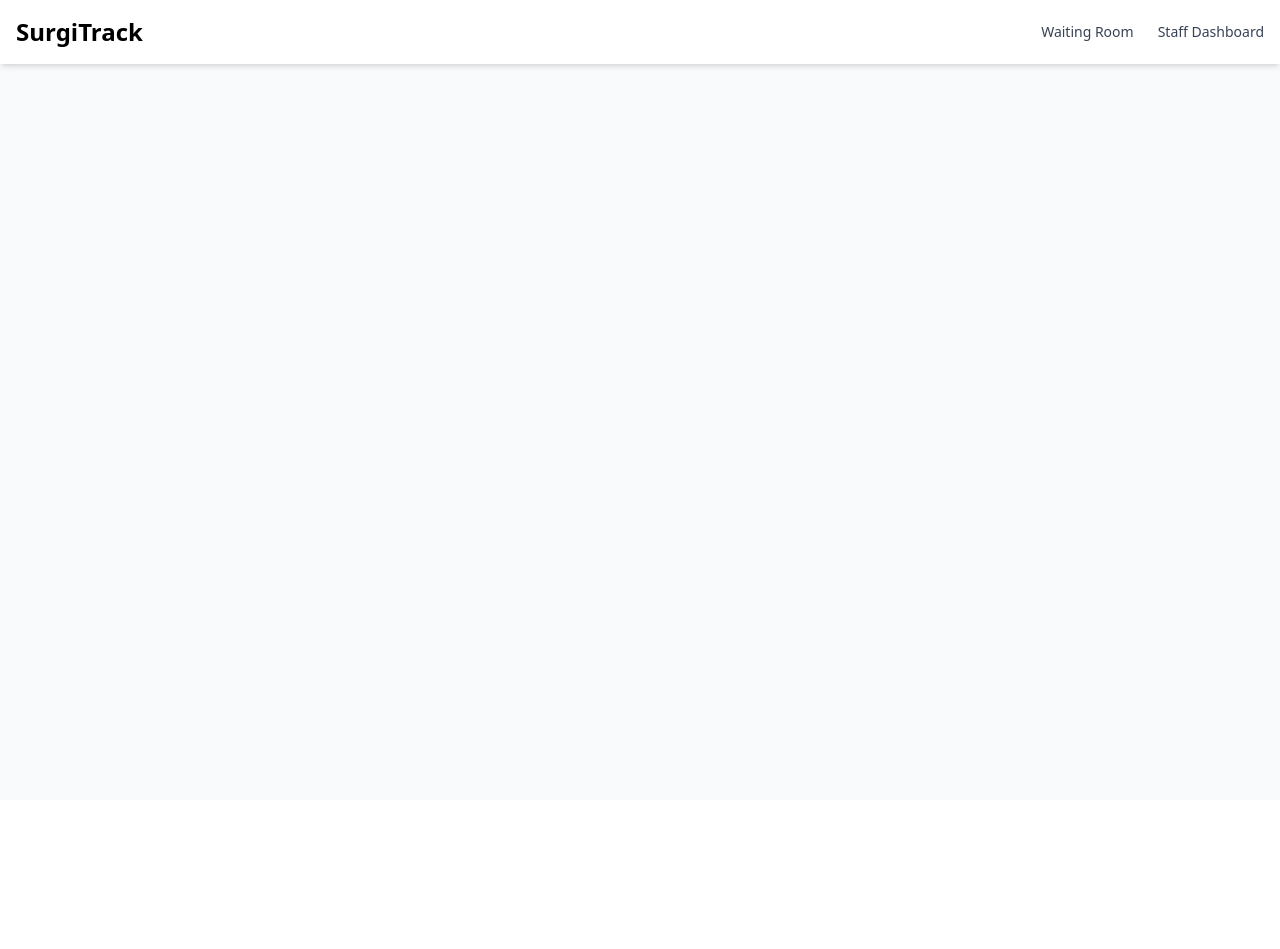
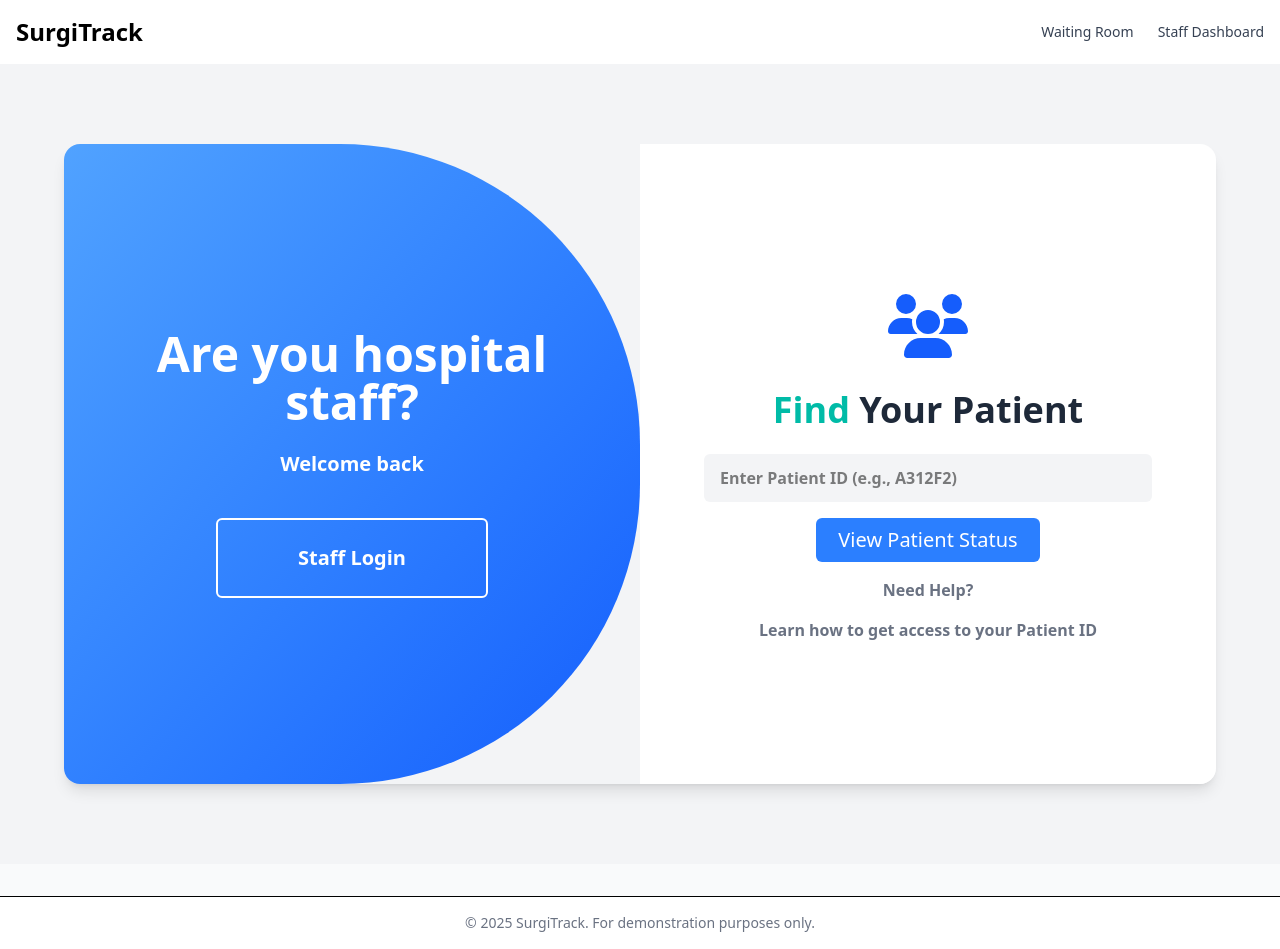
Before and after one commit to mhdasif123/SurgiTrack, a React (Vite) app: page /search-patient in a window 1280 px wide. Before the commit the page ends 800 px from the top, so only its background shows below. Built offline with nearby package versions, Linux system fonts and the light colour scheme.

Commit message:
Added a SearchPatient component and a route for it

```diff
--- a/package.json
+++ b/package.json
@@ -13,6 +13,7 @@
     "@tailwindcss/vite": "^4.1.11",
     "react": "^19.1.0",
     "react-dom": "^19.1.0",
+    "react-icons": "^5.5.0",
     "react-router-dom": "^7.7.1",
     "tailwindcss": "^4.1.11"
   },
--- a/src/App.jsx
+++ b/src/App.jsx
@@ -1,11 +1,14 @@
 import React from 'react';
 import { Routes, Route } from 'react-router-dom';
 import Header from './components/Layout/Header';
+import Footer from './components/Layout/Footer';
 import LoginPage from './pages/LoginPage';
 import PublicDashboardPage from './Pages/PublicDashboardPage';
 import GuestStatusPage from './Pages/GuestStatusPage';
 import StaffDashboardPage from './Pages/StaffDashboardPage';
+import SearchPatientPage from './Pages/SearchPatientPage'; //Created a Page and a route
 import AddPatientPage from './Pages/admin/AddPatientPage';
+
 
 function App() {
   return (
@@ -17,9 +20,11 @@ function App() {
           <Route path="/waiting-room" element={<PublicDashboardPage />} />
           <Route path="/status/:patientId" element={<GuestStatusPage />} />
           <Route path="/dashboard" element={<StaffDashboardPage />} />
+          <Route path="/search-patient" element={<SearchPatientPage />} />
           <Route path="/admin/add-patient" element={<AddPatientPage />} />
         </Routes>
       </main>
+      <Footer />
     </div>
   );
 }
--- /dev/null
+++ b/src/Pages/SearchPatientPage.jsx
@@ -0,0 +1,11 @@
+import SearchPatientComponent from '../components/SearchPatientComponent'
+
+const SearchPatientPage = () => {
+  return (
+    <>
+      <SearchPatientComponent />
+    </>
+  );
+};
+
+export default SearchPatientPage;
--- a/src/components/Layout/Footer.jsx
+++ b/src/components/Layout/Footer.jsx
@@ -4,7 +4,7 @@ const Footer = () => {
   return (
     <footer className="bg-white mt-8 py-4 border-t">
       <div className="container mx-auto text-center text-sm text-gray-500">
-        <p>&copy; {new Date().getFullYear()} SurgiTrack. For demonstration purposes only.</p>
+        <p>&copy; {new Date().getFullYear()} <a href="https://github.com/chingu-voyages/V56-tier1-team-03" target="_blank">SurgiTrack.</a> For demonstration purposes only.</p>
       </div>
     </footer>
   );
--- a/src/components/LoginComponent.jsx
+++ b/src/components/LoginComponent.jsx
@@ -1,5 +1,6 @@
 import  { useContext, useState } from 'react'
 import { AuthContext } from '../contexts/AuthContext'
+import { Link } from "react-router-dom";
 
 const LoginComponent = () => {
     const {login, error} = useContext(AuthContext);
@@ -37,9 +38,11 @@ const LoginComponent = () => {
         <div className="w-full max-w-md text-center z-10">
           <h3 className="text-5xl font-semibold mb-2 pb-10">Not a staff member..</h3>
           <p className="text-xl mb-6">Search for the patient?</p>
+          <Link to="/search-patient"> {/* Just added a route to the SearchPatientPage */}
           <button className="border-2 font-bold text-xl p-12 border-white px-20 py-6 rounded-md hover:bg-white hover:text-blue-600 transition">
             View Patient
           </button>
+          </Link>
         </div>
       </div>
     </div>
--- /dev/null
+++ b/src/components/SearchPatientComponent.jsx
@@ -0,0 +1,94 @@
+import { useState } from 'react';
+import { FaUsers } from "react-icons/fa6";
+import { Link, useNavigate } from 'react-router-dom';
+import { mockPatients } from '../data/mockData';
+
+
+/* This Component searches through Patients mockData, and if the id is correct it navigates to the GuestStatusPage (Which still displays nothing)
+It still nedds a few fixes as:
+The Need Help? & Learn how to get access to your Patient Id
+Still do nothing
+*/
+
+
+const SearchPatientComponent = () => {
+  const [patientId, setPatientId] = useState('');
+  const [error, setError] = useState(null);
+  const navigate = useNavigate();
+
+  const handleSubmit = (e) => {
+    e.preventDefault();
+
+    const foundPatient = mockPatients.find(
+      (patient) => patient.id.toLowerCase() === patientId.toLowerCase()
+    );
+
+    if (foundPatient) {
+      setError(null);
+      navigate('/guest-status', { state: { patient: foundPatient } });
+    } else {
+      setError('Patient not found. Please check your ID and try again.');
+    }
+  };
+
+  return (
+    <div className="min-h-screen flex justify-center items-center bg-gray-100">
+      <div className="w-[90%] max-w-6xl h-[80vh] flex shadow-lg rounded-2xl overflow-hidden">
+        {/* Left Panel */}
+        <div className="w-1/2 bg-gradient-to-tl from-blue-600 to-blue-400 text-white flex flex-col justify-center items-center p-16 rounded-r-[300px]">
+          <div className="w-full max-w-md text-center z-10">
+            <h3 className="text-5xl font-semibold mb-6">Are you hospital staff?</h3>
+            <p className="text-xl font-bold mb-10">Welcome back</p>
+            <Link to="/" className="inline-block">
+              <button className="border-2 font-bold text-xl px-20 py-6 rounded-md hover:bg-white hover:text-blue-600 transition">
+                Staff Login
+              </button>
+            </Link>
+          </div>
+        </div>
+
+        {/* Right Panel */}
+        <div className="w-1/2 bg-white flex flex-col justify-center items-center p-16">
+          <div className="w-full max-w-md">
+            <div className="flex justify-center items-center mb-6">
+              <FaUsers className="text-blue-600 w-[80px] h-[80px]" />
+            </div>
+
+            <h2 className="text-4xl font-bold text-center text-gray-800 mb-6">
+              <span className="text-teal-500">Find </span>Your Patient
+            </h2>
+
+            <form onSubmit={handleSubmit} className="mt-6 space-y-4">
+              <input
+                type="text"
+                placeholder="Enter Patient ID (e.g., A312F2)"
+                value={patientId}
+                onChange={(e) => setPatientId(e.target.value)}
+                className="w-full font-bold px-4 py-3 bg-gray-100 rounded-md focus:outline-none"
+              />
+
+              <button
+                type="submit"
+                className="block mx-auto w-1/2 text-xl bg-blue-500 text-white py-2 rounded-md hover:bg-blue-600 transition"
+              >
+                View Patient Status
+              </button>
+
+              <div className="text-base font-black text-center text-gray-500 hover:underline cursor-pointer">
+                Need Help?
+              </div>
+
+              <div className="text-base font-black text-center text-gray-500 hover:underline cursor-pointer">
+                Learn how to get access to your Patient ID
+              </div>
+
+              {error && <p className="text-red-500 mt-4 text-center">{error}</p>}
+            </form>
+          </div>
+        </div>
+      </div>
+    </div>
+  );
+};
+
+export default SearchPatientComponent;
```
Also changed, not shown: src/index.css (line endings or trailing spaces), 1 other file (tests, documents, lock files or other folders).
